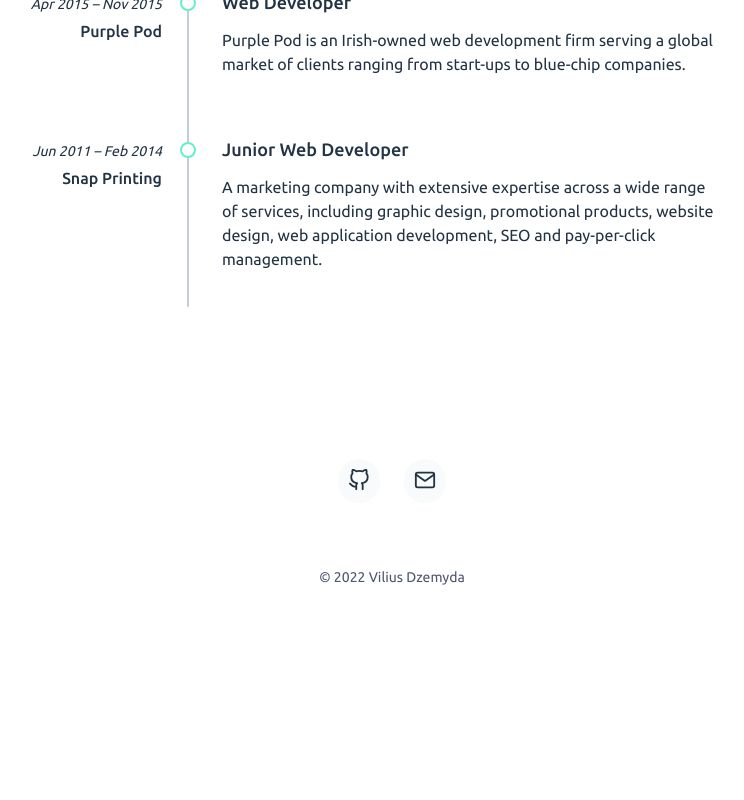
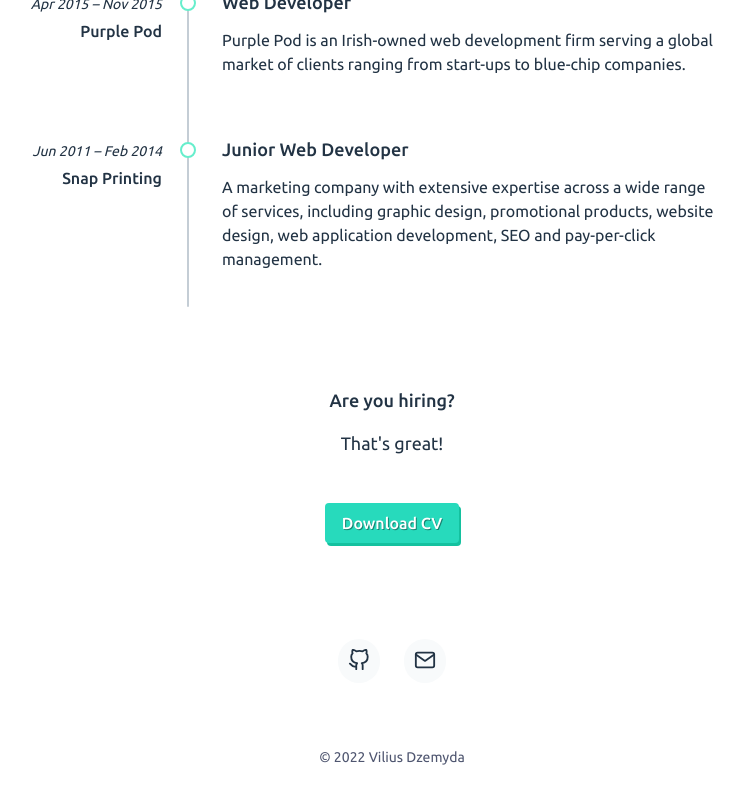
Before and after one commit to dzvilius/vilius-website, a Nuxt app: page / in a window 1280 px wide. Shown: the part 2287-3087 px from the top of the page, without its empty margins (248-992 px from the left). Before the commit the page ends 2907 px from the top, so only its background shows below. Built offline with nearby package versions, Linux system fonts and the light colour scheme.

Commit message:
update experience component

```diff
--- a/components/Experience.vue
+++ b/components/Experience.vue
@@ -62,14 +62,19 @@
         </div>
         <div class="Experience__Line"></div>
       </div>
-      <!-- <Hiring/> -->
+      <Hiring/>
     </div>
   </section>
 </template>
 
 <script>
+import Hiring from '~/components/Hiring.vue'
+
 export default {
   name: 'Experience',
+  components: {
+    Hiring,
+  },
 }
 </script>
 
```
